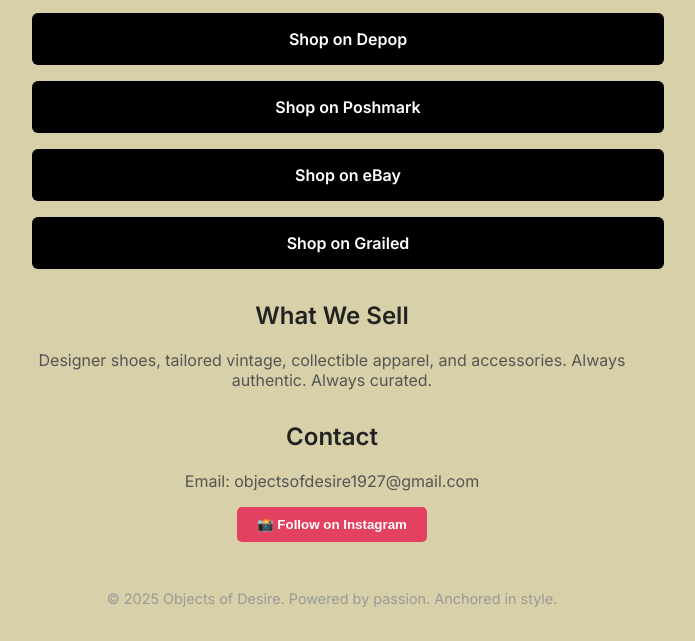
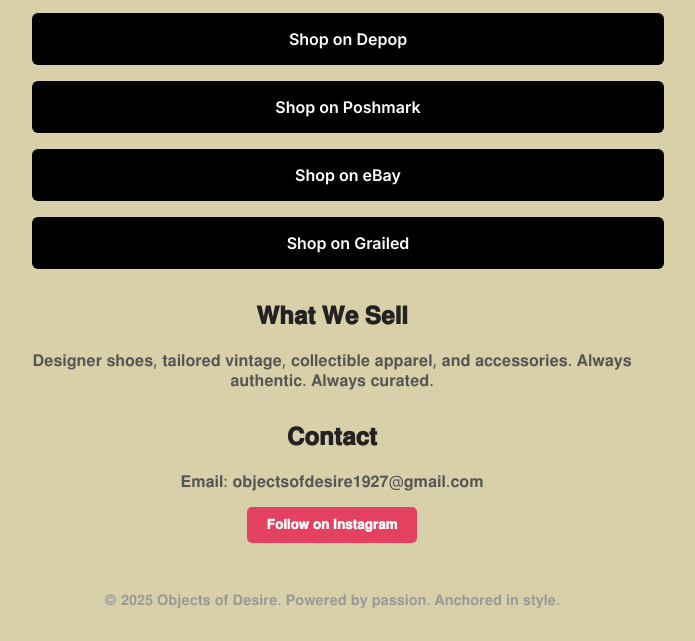
Before and after one commit to Objectsofdesire/shopcollection, a plain HTML site: page index.html in a window 1280 px wide. Shown: the part 271-912 px from the top of the page, without its empty margins (308-1003 px from the left). Drawn offline with Linux system fonts and the light colour scheme.

Commit message:
Update index.html

```diff
--- a/index.html
+++ b/index.html
@@ -74,16 +74,16 @@
     <a class="button" href="https://www.grailed.com/Waxman_objectsofdesire" target="_blank"> Shop on Grailed</a>
 
     <div class="section">
-      <h2>What We Sell</h2>
-      <p>Designer shoes, tailored vintage, collectible apparel, and accessories. Always authentic. Always curated.</p>
+      <h2>𝐖𝐡𝐚𝐭 𝐖𝐞 𝐒𝐞𝐥𝐥</h2>
+      <p>𝐃𝐞𝐬𝐢𝐠𝐧𝐞𝐫 𝐬𝐡𝐨𝐞𝐬, 𝐭𝐚𝐢𝐥𝐨𝐫𝐞𝐝 𝐯𝐢𝐧𝐭𝐚𝐠𝐞, 𝐜𝐨𝐥𝐥𝐞𝐜𝐭𝐢𝐛𝐥𝐞 𝐚𝐩𝐩𝐚𝐫𝐞𝐥, 𝐚𝐧𝐝 𝐚𝐜𝐜𝐞𝐬𝐬𝐨𝐫𝐢𝐞𝐬. 𝐀𝐥𝐰𝐚𝐲𝐬 𝐚𝐮𝐭𝐡𝐞𝐧𝐭𝐢𝐜. 𝐀𝐥𝐰𝐚𝐲𝐬 𝐜𝐮𝐫𝐚𝐭𝐞𝐝.</p>
     </div>
 
     <div class="section">
-      <h2>Contact</h2>
-      <p>Email: objectsofdesire1927@gmail.com</p>
+      <h2>𝐂𝐨𝐧𝐭𝐚𝐜𝐭</h2>
+      <p>𝐄𝐦𝐚𝐢𝐥: 𝐨𝐛𝐣𝐞𝐜𝐭𝐬𝐨𝐟𝐝𝐞𝐬𝐢𝐫𝐞𝟏𝟗𝟐𝟕@𝐠𝐦𝐚𝐢𝐥.𝐜𝐨𝐦</p>
         <a href="https://instagram.com/waxman_objectsofdesire" target="_blank" style="text-decoration: none;">
   <button style="background:#E4405F; color:white; padding:10px 20px; border:none; border-radius:5px; font-weight:bold;">
-    📸 Follow on Instagram
+    𝐅𝐨𝐥𝐥𝐨𝐰 𝐨𝐧 𝐈𝐧𝐬𝐭𝐚𝐠𝐫𝐚𝐦
   </button>
 </a>
     </div>
@@ -91,7 +91,7 @@
 
 
     <footer>
-      © 2025 Objects of Desire. Powered by passion. Anchored in style.
+      © 𝟐𝟎𝟐𝟓 𝐎𝐛𝐣𝐞𝐜𝐭𝐬 𝐨𝐟 𝐃𝐞𝐬𝐢𝐫𝐞. 𝐏𝐨𝐰𝐞𝐫𝐞𝐝 𝐛𝐲 𝐩𝐚𝐬𝐬𝐢𝐨𝐧. 𝐀𝐧𝐜𝐡𝐨𝐫𝐞𝐝 𝐢𝐧 𝐬𝐭𝐲𝐥𝐞.
     </footer>
   </div>
 </body>
```
